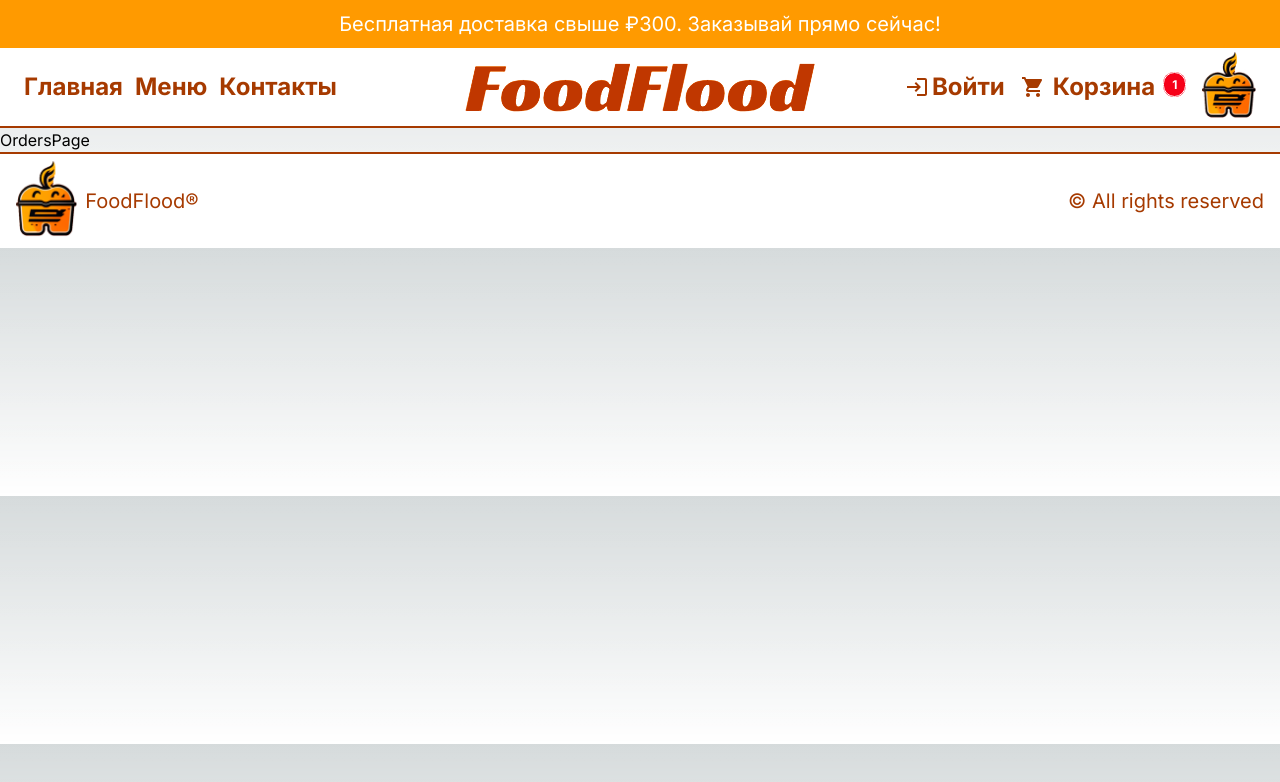
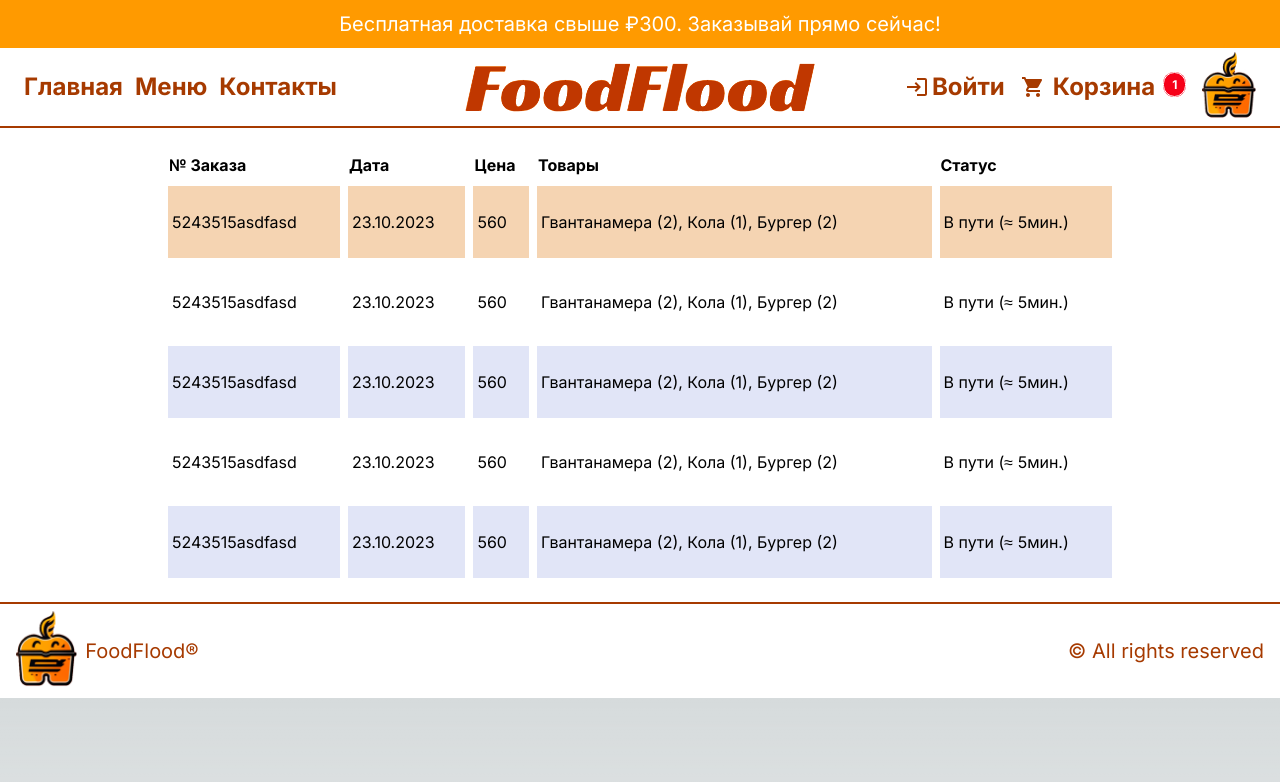
Before and after one commit to AlexanderBorisovVrn/food_flood, a Next.js app: page /orders in a window 1280 px wide. Shown: the top 782 px of the page. Built offline with nearby package versions, Linux system fonts and the light colour scheme.

Commit message:
feat:add orders page

```diff
--- a/app/login/page.tsx
+++ b/app/login/page.tsx
@@ -1,21 +1,32 @@
 import Image from 'next/image'
+import Link from 'next/link'
 
 
 const LoginPage = () => {
+  const buttonStyle = 'w-full border border-aluminum p-2 lg:p-4 rounded-md center gap-4 font-bold text-smoke text-lg lg:text-xl xl:text-2xl  hover:bg-gray '
   return (
-    <main className='h-[calc(100vh-6rem)] md:h-[calc(100vh-9rem)] center'>
+    <main className='h-[calc(100vh-6rem)] md:h-[calc(100vh-9rem)] center bg-white'>
       {/* BOX */}
-      <div className='h-full w-full shadow-2xl rounded-md flex flex-col md:flex-row'>
+      <div className='h-full   md:h-1/2 lg:h-3/4  w-full md:w-4/5 lg:w-3/4 xl:w-2/3 shadow-2xl rounded-md flex flex-col md:flex-row'>
         {/* IMAGE CONTAINER */}
-        <div className='relative h-1/3 w-full'>
-          <Image src='/login/login.jpg' alt='login' fill sizes='(min-width: 600px) 33vw' className='object-cover'/>
+        <div className='relative h-1/3 md:h-full w-full md:w-1/2'>
+          <Image src='/login/login.jpg' alt='login' fill sizes='(min-width: 600px) 33vw' className='object-cover' />
         </div>
 
         {/* FORM CONTAINER */}
-        <div className='p-10 flex flex-col gap-8'>
-          <h1 className='font-bold '>Приветствуем!!</h1>
-          <p>Войдите в свой аккаунт или создайте новый</p>
-          <button> Google</button>
+        <div className='p-10 flex flex-col gap-8 md:w-1/2 md:justify-center '>
+          <h1 className='font-bold text-xl lg:text-3xl'>Приветствуем!!</h1>
+          <p className='lg:text-lg xl:text-xl'>Войдите в свой аккаунт или создайте новый</p>
+
+          <button className={buttonStyle}>
+            <Image src='/icons/google.png' alt='google' width={20} height={20} />
+            Google
+          </button>
+          <button className={buttonStyle}>
+            <Image src='/icons/vk.png' alt='vk' width={20} height={20} />
+            VK
+          </button>
+          <p className='text-sm'>Возникли проблемы? <Link href='' className='underline'>Связаться с нами.</Link></p>
         </div>
       </div>
     </main>
--- a/app/orders/page.tsx
+++ b/app/orders/page.tsx
@@ -1,8 +1,68 @@
 import React from 'react'
 
 const OrdersPage = () => {
+  const visibilityStyle = 'hidden md:block '
+
   return (
-    <div>OrdersPage</div>
+    < main className='p-4 lg:px-20 xl:px-40 bg-white'>
+      <table className='w-full border-separate border-spacing-2'>
+        <thead className='text-left'>
+          <tr>
+            <th className={visibilityStyle}>№ Заказа</th>
+            <th>Дата</th>
+            <th>Цена</th>
+            <th className={visibilityStyle}>Товары</th>
+            <th>Статус</th>
+          </tr>
+        </thead>
+        <tbody>
+          {/* SINGLE ORDER */}
+          <tr className='text-sm  md:text-base first:bg-light'>
+            <td className={visibilityStyle + 'py-6 px-1' }>5243515asdfasd</td>
+            <td  className='py-6 px-1'>23.10.2023</td>
+            <td className='py-6 px-1'>560</td>
+            <td className={visibilityStyle + 'py-6 px-1'}>Гвантанамера (2), Кола (1), Бургер (2)</td>
+            <td className='py-6 px-1'>В пути (&#8776; 5мин.)</td>
+          </tr>
+
+           {/* SINGLE ORDER */}
+           <tr className='text-sm  md:text-base odd:bg-gray'>
+            <td className={visibilityStyle + 'py-6 px-1' }>5243515asdfasd</td>
+            <td  className='py-6 px-1'>23.10.2023</td>
+            <td className='py-6 px-1'>560</td>
+            <td className={visibilityStyle + 'py-6 px-1'}>Гвантанамера (2), Кола (1), Бургер (2)</td>
+            <td className='py-6 px-1'>В пути (&#8776; 5мин.)</td>
+          </tr>
+
+           {/* SINGLE ORDER */}
+           <tr className='text-sm  md:text-base odd:bg-gray'>
+            <td className={visibilityStyle + 'py-6 px-1' }>5243515asdfasd</td>
+            <td  className='py-6 px-1'>23.10.2023</td>
+            <td className='py-6 px-1'>560</td>
+            <td className={visibilityStyle + 'py-6 px-1'}>Гвантанамера (2), Кола (1), Бургер (2)</td>
+            <td className='py-6 px-1'>В пути (&#8776; 5мин.)</td>
+          </tr>
+
+           {/* SINGLE ORDER */}
+           <tr className='text-sm  md:text-base odd:bg-gray'>
+            <td className={visibilityStyle + 'py-6 px-1' }>5243515asdfasd</td>
+            <td  className='py-6 px-1'>23.10.2023</td>
+            <td className='py-6 px-1'>560</td>
+            <td className={visibilityStyle + 'py-6 px-1'}>Гвантанамера (2), Кола (1), Бургер (2)</td>
+            <td className='py-6 px-1'>В пути (&#8776; 5мин.)</td>
+          </tr>
+
+           {/* SINGLE ORDER */}
+           <tr className='text-sm  md:text-base odd:bg-gray'>
+            <td className={visibilityStyle + 'py-6 px-1' }>5243515asdfasd</td>
+            <td  className='py-6 px-1'>23.10.2023</td>
+            <td className='py-6 px-1'>560</td>
+            <td className={visibilityStyle + 'py-6 px-1'}>Гвантанамера (2), Кола (1), Бургер (2)</td>
+            <td className='py-6 px-1'>В пути (&#8776; 5мин.)</td>
+          </tr>
+        </tbody>
+      </table>
+    </main>
   )
 }
 
--- a/components/Menu.tsx
+++ b/components/Menu.tsx
@@ -12,6 +12,7 @@ const links = [
   { id: 3, title: "Время работы", url: "/" },
   { id: 4, title: "Контакты", url: "/" },
 ];
+
 type LinkType = (typeof links)[0];
 
 const Menu = () => {
--- a/tailwind.config.ts
+++ b/tailwind.config.ts
@@ -9,6 +9,7 @@ const config: Config = {
   theme: {
     colors: {
       primary: "#FF5900",
+      light:'#F5D4B2',
       dark: "#A63A00",
       secondary: "#FF9A00",
       third: "#F60018",
@@ -17,8 +18,9 @@ const config: Config = {
       background: "#575A6B",
       white: "#FFFFFF",
       black:'#000000',
-      green:'#00B358'
-
+      green:'#00B358',
+      aluminum:'#888B8D',
+      smoke:'#48494A'
     },
 
     extend: {
```
Also changed, not shown: public/icons/google.png (added), public/icons/vk.png (added).
